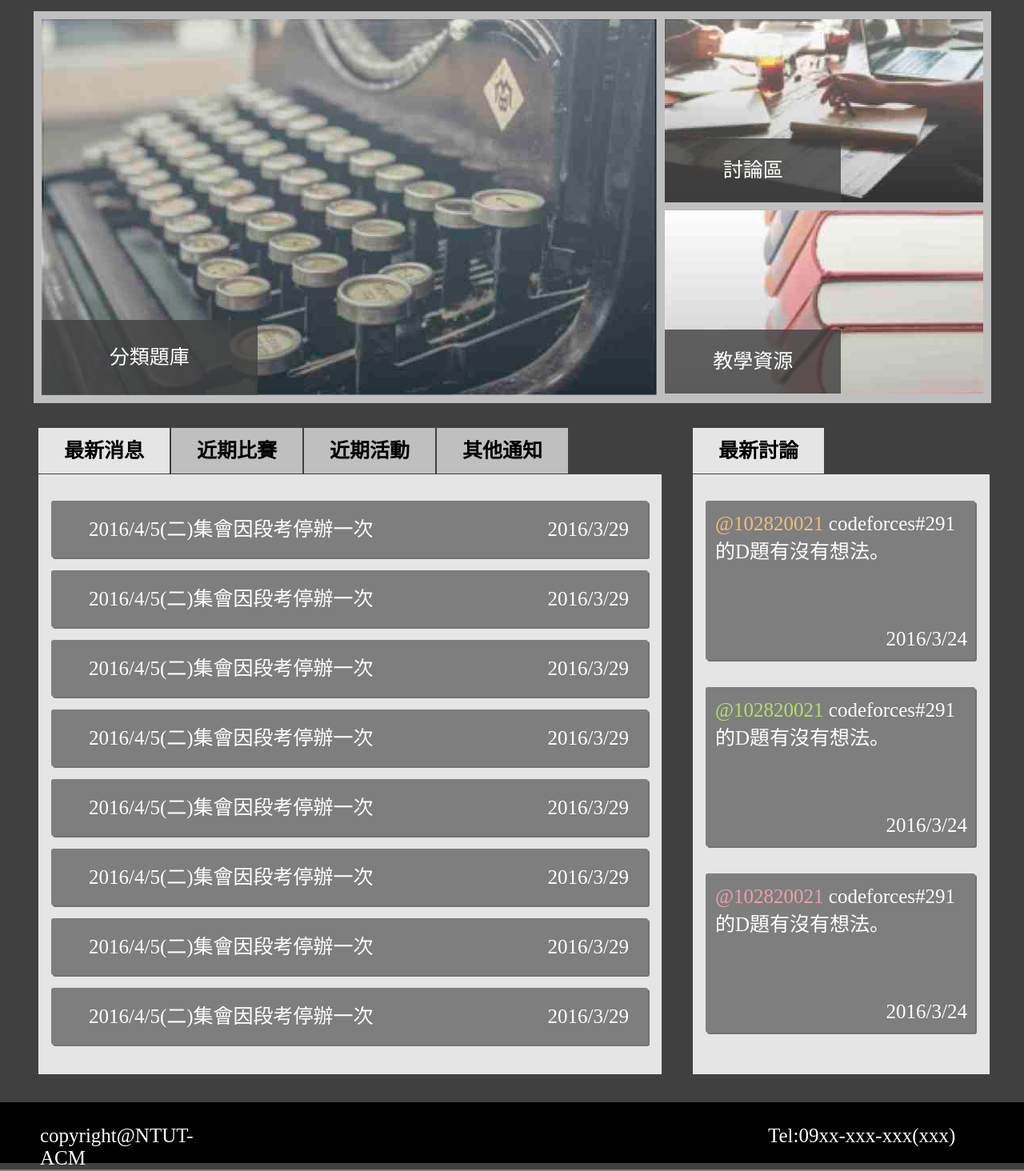
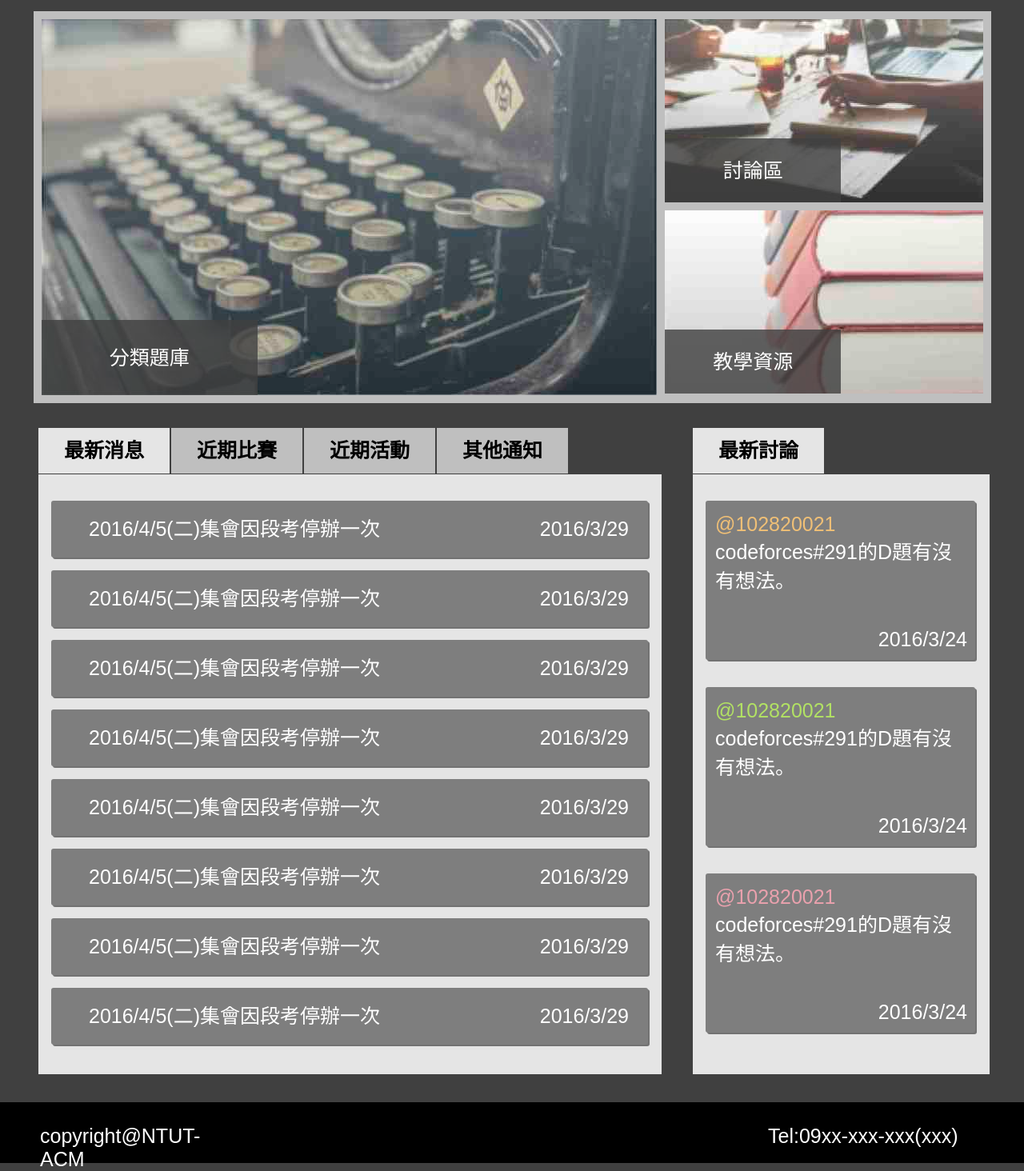
Before and after one commit to FuYJ/NTUT-ACM, a PHP site: page /index.php in a window 1280 px wide. Shown: the part 199-1663 px from the top of the page at 80% size. Run offline with PHP 8.4, Linux system fonts and the light colour scheme; some libraries are stand-ins or nearby versions; some web fonts are replaced.

Commit message:
add secandary font

```diff
--- a/css/style.css
+++ b/css/style.css
@@ -8,7 +8,7 @@
   background-color: #404040;
   margin-left: auto;
   margin-right: auto;
-  font-family: 'Setofont';
+  font-family: 'Setofont', sans-serif;
   font-size: 25px;
 }
 .header {
```
